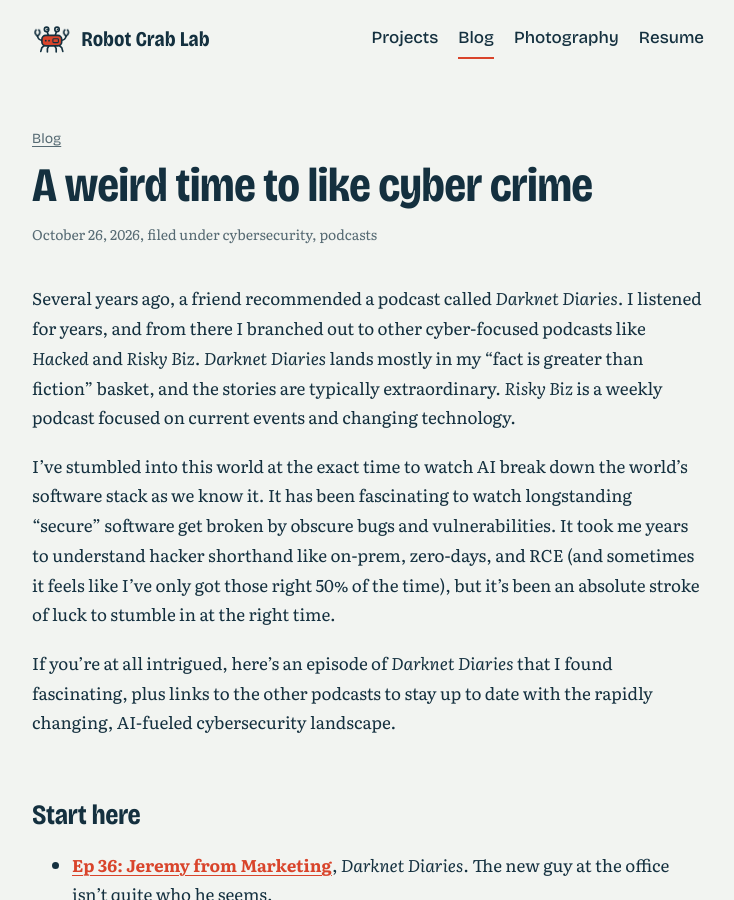
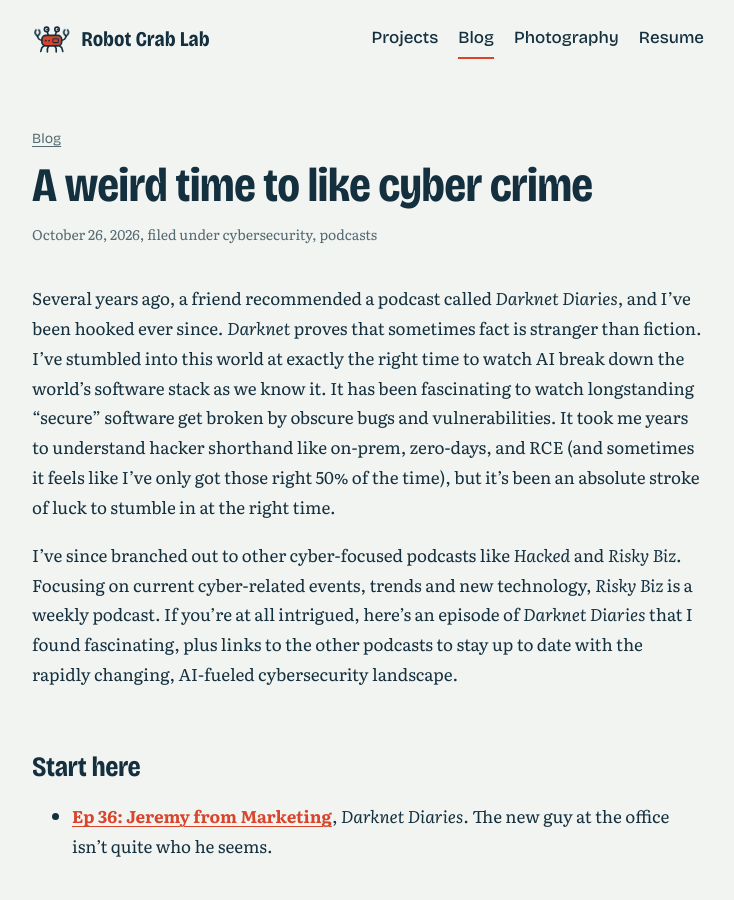
Before and after one commit to RobotCrabLab/Homepage, a Jekyll site: the page built from _posts/2026-10-26-a-weird-time-to-like-cyber-crime.md, in a window 1280 px wide and 900 px high. Shown: the whole window, without its empty margins (272-1006 px from the left). Built offline with Jekyll 4.4.1, drawn with Linux system fonts in a browser that asks for light colours.

Commit message:
Update intro of the cyber crime blog post
Co-Authored-By: Claude Opus 5.5 <noreply@anthropic.com>
Claude-Session: https://claude.ai/code/session_01MMDVxXAekaRt7NRydvis2Y

```diff
--- a/_posts/2026-10-26-a-weird-time-to-like-cyber-crime.md
+++ b/_posts/2026-10-26-a-weird-time-to-like-cyber-crime.md
@@ -3,11 +3,9 @@ title: A weird time to like cyber crime
 tags: [cybersecurity, podcasts]
 ---
 
-Several years ago, a friend recommended a podcast called *Darknet Diaries*. I listened for years, and from there I branched out to other cyber-focused podcasts like *Hacked* and *Risky Biz*. *Darknet Diaries* lands mostly in my "fact is greater than fiction" basket, and the stories are typically extraordinary. *Risky Biz* is a weekly podcast focused on current events and changing technology.
+Several years ago, a friend recommended a podcast called *Darknet Diaries*, and I've been hooked ever since. *Darknet* proves that sometimes fact is stranger than fiction. I've stumbled into this world at exactly the right time to watch AI break down the world's software stack as we know it. It has been fascinating to watch longstanding "secure" software get broken by obscure bugs and vulnerabilities. It took me years to understand hacker shorthand like on-prem, zero-days, and RCE (and sometimes it feels like I've only got those right 50% of the time), but it's been an absolute stroke of luck to stumble in at the right time.
 
-I've stumbled into this world at the exact time to watch AI break down the world's software stack as we know it. It has been fascinating to watch longstanding "secure" software get broken by obscure bugs and vulnerabilities. It took me years to understand hacker shorthand like on-prem, zero-days, and RCE (and sometimes it feels like I've only got those right 50% of the time), but it's been an absolute stroke of luck to stumble in at the right time.
-
-If you're at all intrigued, here's an episode of *Darknet Diaries* that I found fascinating, plus links to the other podcasts to stay up to date with the rapidly changing, AI-fueled cybersecurity landscape.
+I've since branched out to other cyber-focused podcasts like *Hacked* and *Risky Biz*. Focusing on current cyber-related events, trends and new technology, *Risky Biz* is a weekly podcast. If you're at all intrigued, here's an episode of *Darknet Diaries* that I found fascinating, plus links to the other podcasts to stay up to date with the rapidly changing, AI-fueled cybersecurity landscape.
 
 ## Start here
 
```
